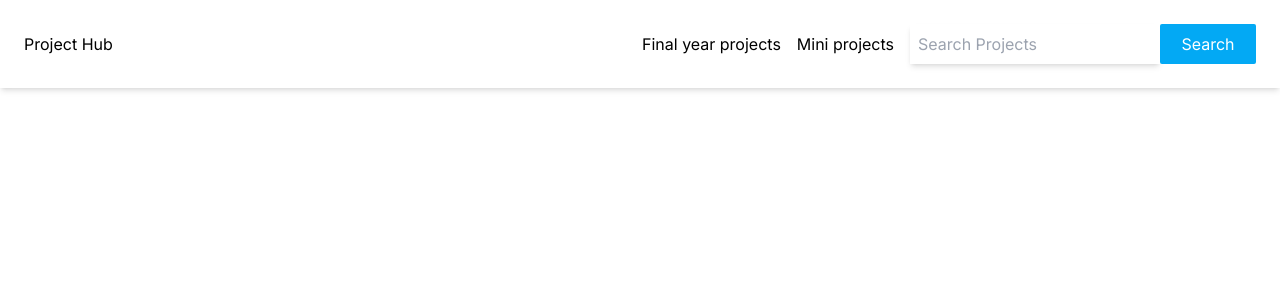
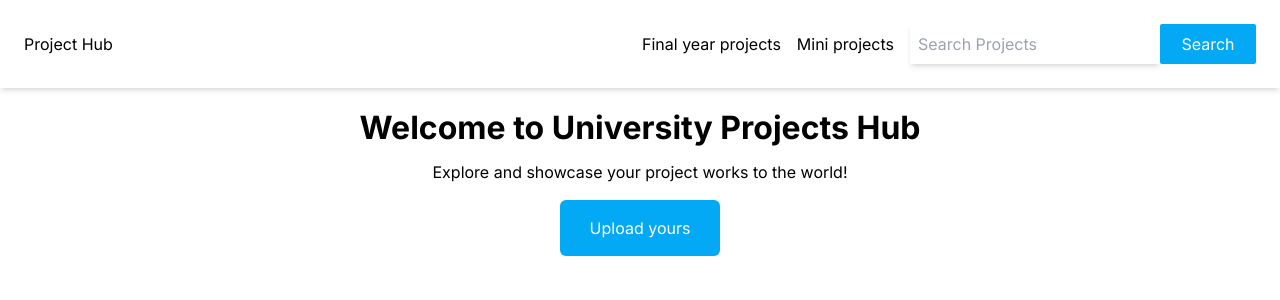
Before and after one commit to Silas003/ProjectHub, a Next.js app: page / in a window 1280 px wide. Shown: the top 300 px of the page. Built offline with nearby package versions, Linux system fonts and the light colour scheme.

Commit message:
feat: Add hero

```diff
--- a/src/app/page.tsx
+++ b/src/app/page.tsx
@@ -1,9 +1,12 @@
+import Hero from "@/components/Hero";
 import Navbar from "@/components/Navbar";
 
 export default function Home() {
   return (
     <main className="">
       <Navbar />
+
+      <Hero />
     </main>
   );
 }
--- /dev/null
+++ b/src/components/Hero.tsx
@@ -0,0 +1,23 @@
+import Link from "next/link";
+
+const Hero = () => {
+  return (
+    <div className="flex flex-col mt-4 items-center justify-center">
+      <h1 className="font-bold text-[2rem]">
+        Welcome to University Projects Hub
+      </h1>
+      <p className="mt-2">
+        Explore and showcase your project works to the world!
+      </p>
+
+      <Link
+        className="bg-primary hover:bg-seconday mt-4 p-4 w-40 rounded-md text-center text-white"
+        href="#"
+      >
+        Upload yours
+      </Link>
+    </div>
+  );
+};
+
+export default Hero;
```
